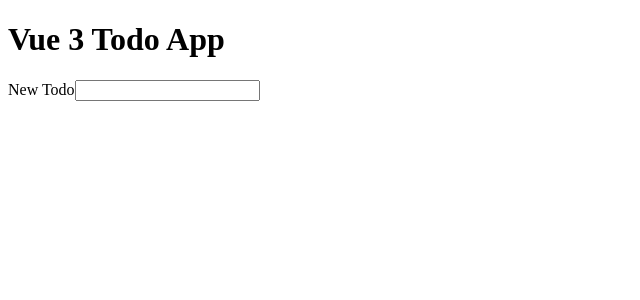
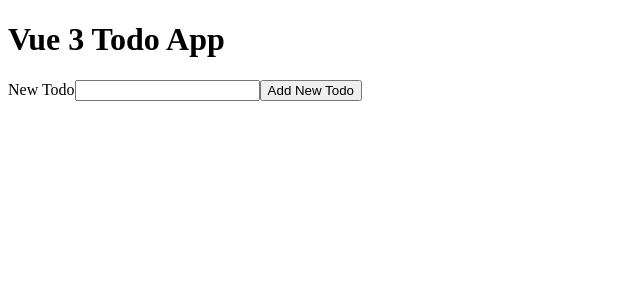
Before and after one commit to ldurniat/Todo-App-Vue, a Vue app: page / in a window 1280 px wide. Shown: the top 300 px of the page, without its empty margins (0-640 px from the left). Built offline with nearby package versions, Linux system fonts and the light colour scheme.

Commit message:
Add button to add new Todo item

```diff
--- a/src/App.vue
+++ b/src/App.vue
@@ -7,6 +7,7 @@
     <form action="">
         <label>New Todo</label>
         <input type="text">
+        <button>Add New Todo</button>
     </form>
 </template>
 
```
